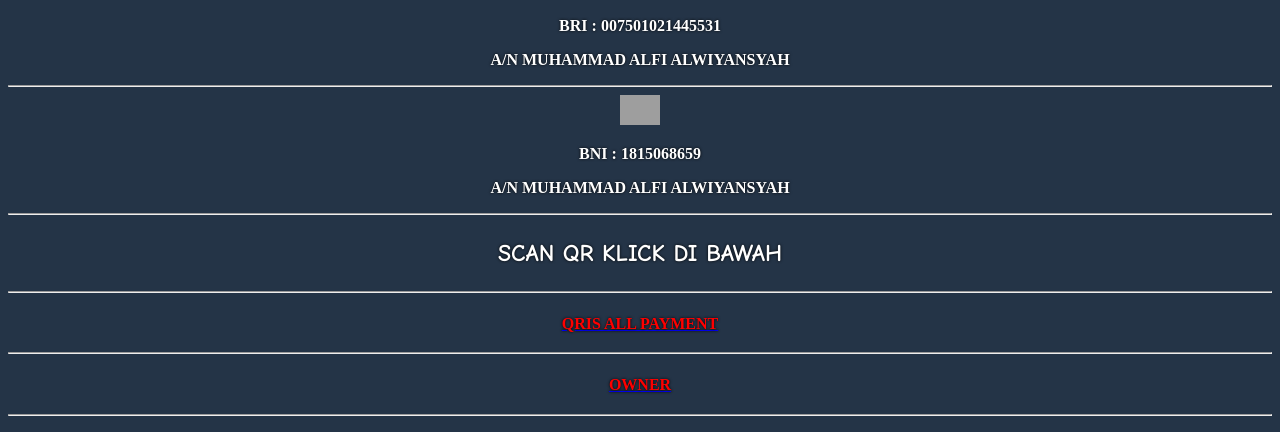
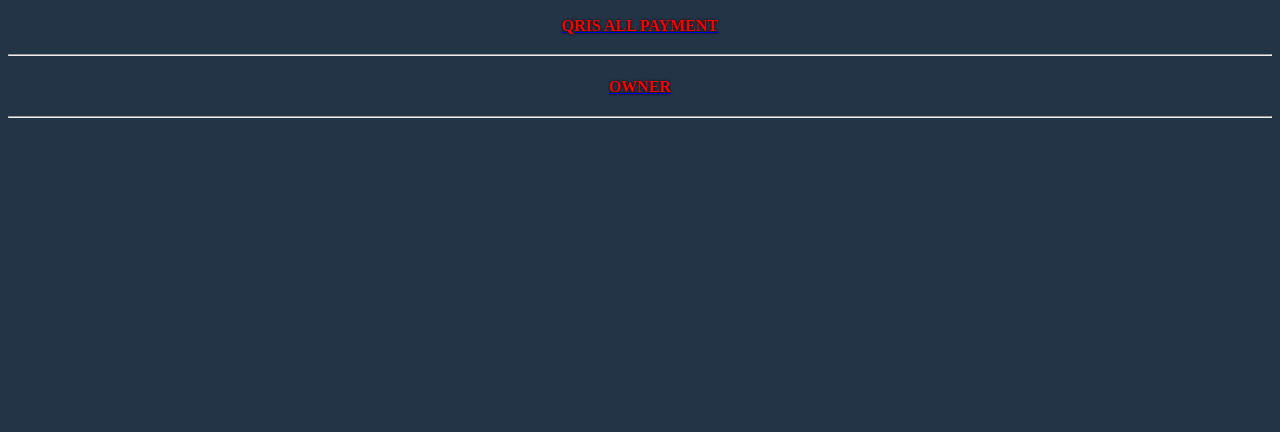
Before and after one commit to Lanxerine/PaymentLexxa, a plain HTML site: page index.html in a window 1280 px wide. Shown: the part 749-1181 px from the top of the page. After the commit the page ends 875 px from the top, so only its background shows below. Drawn offline with Linux system fonts and the light colour scheme; grey boxes are pictures that could not be loaded.

Commit message:
Update and rename index (3).html to index.html

```diff
--- a/index (3).html
+++ b/index.html
@@ -60,45 +60,30 @@ h2 {
 
 
 
-    </p>
-    <hr/>
- <img class="img-fluid" style="max-height: 30px" src="https://telegra.ph/file/c40e722ccd7e737c54d03.jpg">
-</p>
-<point style = "font-weight: bold;"> Gopay : 083183432282 </br>
+
 </p>
     <hr/>
 <img class="img-fluid" style="max-height: 30px" src="https://statis-images.s3.ap-southeast-1.amazonaws.com/global/payment/V2/IDR/epayment/dana.webp">
 </p>
-<point style = "font-weight: bold;"> Dana : 083862780942 </br>
+<point style = "font-weight: bold;"> Dana : 081393629804 </br>
 </p>
     <hr/>
     <img class="img-fluid" style="max-height: 30px" src="https://telegra.ph/file/36bfcc1a9052b3a50126c.jpg">
     </p>
-<point style = "font-weight: bold;"> Ovo : 083835382126 </br>
+<point style = "font-weight: bold;"> Ovo : 081393629804 </br>
 </p>
 <hr/>
 <img class="img-fluid" style="max-height: 30px" src="https://telegra.ph/file/7d1ff0c7e31fb678b5a56.jpg">
-    </p>
-<point style = "font-weight: bold;"> BRI : 007501021445531 </br>
-<p>
-<point style = "font-weight: bold;"> A/N MUHAMMAD ALFI ALWIYANSYAH </br>
-</p>
-<hr/>
-<img class="img-fluid" style="max-height: 30px" src="https://telegra.ph/file/268011269a646957766a8.jpg">
-    </p>
-<point style = "font-weight: bold;"> BNI : 1815068659 </br>
-<p>
-<point style = "font-weight: bold;"> A/N MUHAMMAD ALFI ALWIYANSYAH </br>
-</p>
+</>
 <hr/>
   <h2>SCAN QR KLICK DI BAWAH</h2>
     <hr/>
-    <p>
+<p>
 </font>
-<h3><font size="3"><a href="https://telegra.ph/file/e7a048d0ca944bfdac859.jpg"><font color="red">QRIS ALL PAYMENT</font>
+<h3><font size="3"><a href="https://files.catbox.moe/dvb6pr.jpg"><font color="red">QRIS ALL PAYMENT</font>
 </h3>
     <hr/>
- <h3><font size="3"><a href="https://wa.me/6285864743922"><font color="red">OWNER</font>
+ <h3><font size="3"><a href="https://wa.me/6285786163192"><font color="red">OWNER</font>
 </h3>
     <hr/>
 </body>
```
